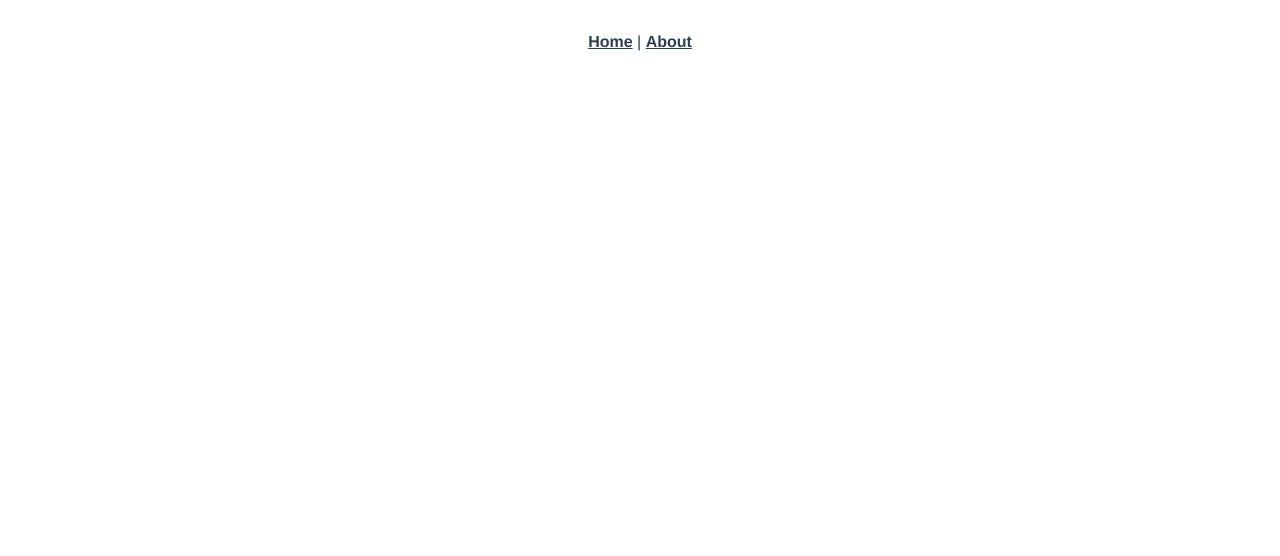
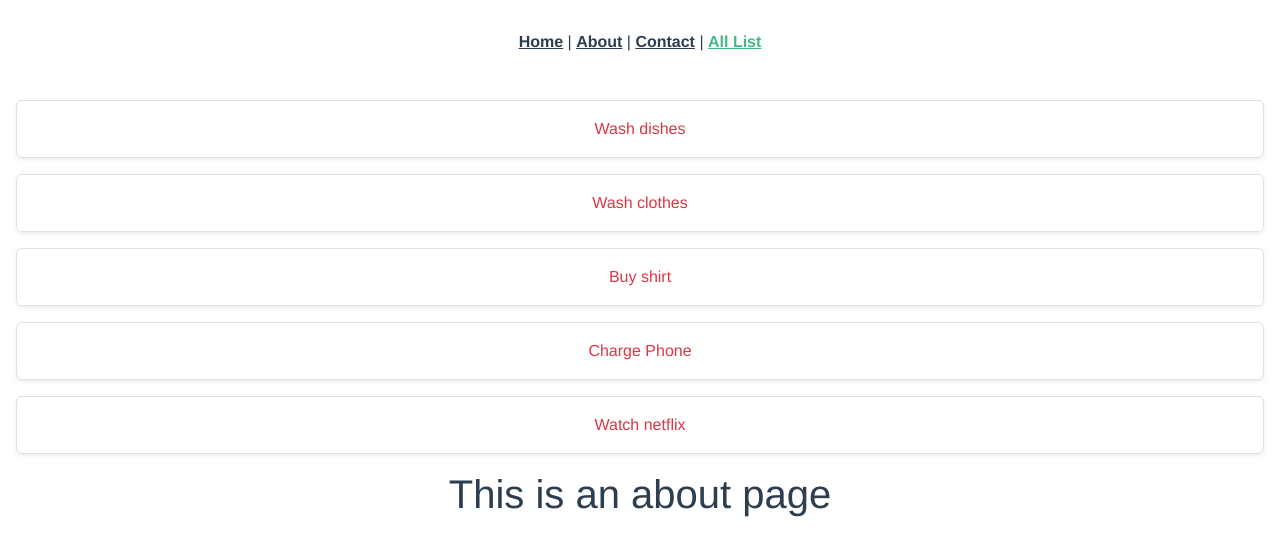
Before and after one commit to AungKyawPhyo1142/vue3-sample, a Vue app: page /allList in a window 1280 px wide. Before the commit this address had no page. Shown: the top 556 px of the page. Built offline with nearby package versions, Linux system fonts and the light colour scheme.

Commit message:
Reusable Components

```diff
--- a/src/App.vue
+++ b/src/App.vue
@@ -1,7 +1,9 @@
 <template>
   <nav>
     <router-link to="/">Home</router-link> |
-    <router-link to="/about">About</router-link>
+    <router-link to="/about">About</router-link> |
+    <router-link to="/contact">Contact</router-link> |
+    <router-link to="/allList">All List</router-link>
   </nav>
   <router-view/>
 </template>
--- a/src/router/index.ts
+++ b/src/router/index.ts
@@ -1,5 +1,6 @@
 import { createRouter, createWebHistory, RouteRecordRaw } from 'vue-router'
 import HomeView from '../views/HomeView.vue'
+import AllListPage from '../views/shopList/AllList.vue'
 
 const routes: Array<RouteRecordRaw> = [
   {
@@ -14,6 +15,16 @@ const routes: Array<RouteRecordRaw> = [
     // this generates a separate chunk (about.[hash].js) for this route
     // which is lazy-loaded when the route is visited.
     component: () => import(/* webpackChunkName: "about" */ '../views/AboutView.vue')
+  },
+  {
+    path: '/contact',
+    name: 'contact',
+    component: () => import('../views/ContactView.vue')
+  },
+  {
+    path: '/allList',
+    name: 'allList',
+    component: AllListPage
   }
 ]
 
--- /dev/null
+++ b/src/views/ContactView.vue
@@ -0,0 +1,5 @@
+<template>
+    <div class="contact">
+        <h1>This is contact page</h1>
+    </div>
+</template>
--- /dev/null
+++ b/src/views/shopList/AllList.vue
@@ -0,0 +1,20 @@
+<template>
+    <sg-list></sg-list>
+    <about></about>
+</template>
+
+<script>
+    import sgList from "../shopList/TaskList.vue";
+    import about from  "../AboutView.vue";
+
+    export default {
+        name: 'AllList',
+        components: {
+            sgList, about
+        }
+    }
+</script>
+
+<style lang="stylus" scoped>
+
+</style>
--- /dev/null
+++ b/src/views/shopList/TaskList.vue
@@ -0,0 +1,23 @@
+<template>
+    <div class="shadow-sm my-3 p-3 text-danger border rounded mx-3" v-for="(item,index) in tasks" :key="index">
+        {{item.name}}
+    </div>
+</template>
+
+<script>
+    export default {
+        name: 'TaskList',
+        data () {
+            return {
+                title: 'This is all list page',
+                tasks: [
+                    {name: 'Wash dishes', status: false},
+                    {name: 'Wash clothes', status: false},
+                    {name: 'Buy shirt', status: false},
+                    {name: 'Charge Phone', status: false},
+                    {name: 'Watch netflix', status: false}
+                ]
+            }
+        },
+    }
+</script>
```
